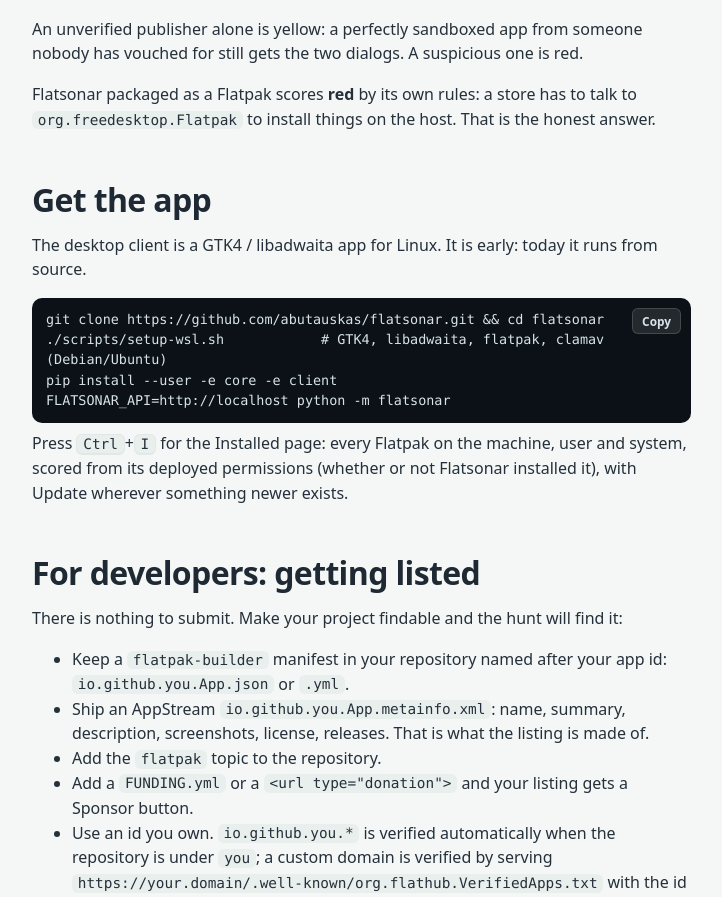
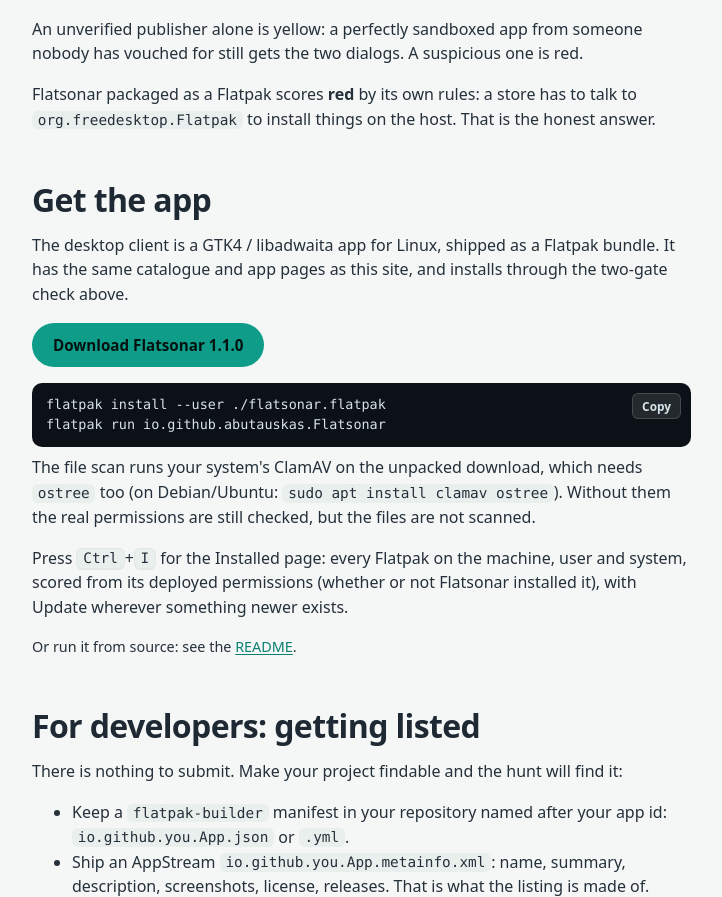
Before and after one commit to abutauskas/flatsonar, a FastAPI app: page /about in a window 1280 px wide. Shown: the part 3447-4344 px from the top of the page, without its empty margins (38-760 px from the left). Run offline with FastAPI, Linux system fonts and the light colour scheme; data that the repository does not hold is empty.

Commit message:
Release 1.1.0; point the site and README at the Flatpak download
The homepage's "Get Flatsonar" box and the About page still said the client
only ran from source and that a Flatpak was coming. Both now have a Download
button for the latest release's flatsonar.flatpak (a releases/latest URL, so
future releases need no template change) and the install/run commands; the
hero's "Get the desktop app" goes straight to that box. The About page notes
that the file scan uses the system's ClamAV and ostree. The README's "Get it"
section downloads and installs the bundle, and a new "Building the Flatpak"
section has the flatpak-builder and build-bundle commands.

Version 1.1.0 across client, core and server, the FastAPI app, the site,
the AppStream release notes, and the self-listing's latest_version and
bundle URL.

Co-Authored-By: Claude Opus 5.5 <noreply@anthropic.com>

```diff
--- a/client/flatsonar/__init__.py
+++ b/client/flatsonar/__init__.py
@@ -9,4 +9,4 @@ except (ImportError, ValueError):  # no PyGObject here (server-side tests); UI m
     pass
 
 APP_ID = "io.github.abutauskas.Flatsonar"
-VERSION = "1.0.0"
+VERSION = "1.1.0"
--- a/client/pyproject.toml
+++ b/client/pyproject.toml
@@ -4,7 +4,7 @@ build-backend = "setuptools.build_meta"
 
 [project]
 name = "flatsonar"
-version = "1.0.0"
+version = "1.1.0"
 description = "Flatsonar desktop client: an open-source Flatpak store (GTK4 + libadwaita)"
 license = "GPL-3.0-or-later"
 requires-python = ">=3.12"
--- a/core/pyproject.toml
+++ b/core/pyproject.toml
@@ -4,7 +4,7 @@ build-backend = "setuptools.build_meta"
 
 [project]
 name = "flatsonar-core"
-version = "1.0.0"
+version = "1.1.0"
 description = "Shared Flatpak manifest parsing, sandbox risk scoring and license checks for Flatsonar"
 license = "GPL-3.0-or-later"
 requires-python = ">=3.12"
--- a/server/flatsonar_server/main.py
+++ b/server/flatsonar_server/main.py
@@ -78,7 +78,7 @@ class CanonicalHostMiddleware(BaseHTTPMiddleware):
 app = FastAPI(
     title="Flatsonar",
     description="Open-source Flatpak apps, hunted from everywhere. Credits creators, flags risky sandboxes.",
-    version="1.0.0",
+    version="1.1.0",
     lifespan=_lifespan,
 )
 app.add_middleware(
--- a/server/flatsonar_server/seed_easter_eggs.py
+++ b/server/flatsonar_server/seed_easter_eggs.py
@@ -38,7 +38,7 @@ BRANCH = "master"
 MANIFEST_PATH = "client/io.github.abutauskas.Flatsonar.json"
 RAW_MANIFEST_URL = f"https://raw.githubusercontent.com/{REPO}/{BRANCH}/{MANIFEST_PATH}"
 ICON_URL = f"https://raw.githubusercontent.com/{REPO}/{BRANCH}/client/data/icons/io.github.abutauskas.Flatsonar.svg"
-BUNDLE_URL = f"{REPO_URL}/releases/download/v1.0.0/flatsonar.flatpak"
+BUNDLE_URL = f"{REPO_URL}/releases/download/v1.1.0/flatsonar.flatpak"
 
 SUMMARY = "An F-Droid-style store for open-source Flatpak apps. Yes, it lists itself."
 
@@ -96,7 +96,7 @@ def build_candidate() -> Candidate:
         license="GPL-3.0-or-later",
         developer_name="abutauskas",
         upstream_url=REPO_URL,
-        latest_version="1.0.0",
+        latest_version="1.1.0",
         stars=stats.get("stargazers_count"),
         forks=stats.get("forks_count"),
         repo_created_at=_parse_ts(stats.get("created_at")),
--- a/server/flatsonar_server/web/routes.py
+++ b/server/flatsonar_server/web/routes.py
@@ -34,7 +34,7 @@ SITE = {
     "tagline": "Open-source Flatpak apps, hunted from everywhere",
     "repo": "https://github.com/abutauskas/flatsonar",
     "issues": "https://github.com/abutauskas/flatsonar/issues",
-    "version": "1.0.0",
+    "version": "1.1.0",
 }
 
 # Wording shared with the desktop client (client/flatsonar/widgets.py).
--- a/server/flatsonar_server/web/templates/about.html
+++ b/server/flatsonar_server/web/templates/about.html
@@ -77,12 +77,13 @@
 
     <section id="get">
       <h2>Get the app</h2>
-      <p>The desktop client is a GTK4 / libadwaita app for Linux. It is early: today it runs from source.</p>
-      <div class="cmd" data-copy><code>git clone {{ site.repo }}.git &amp;&amp; cd flatsonar
-./scripts/setup-wsl.sh            # GTK4, libadwaita, flatpak, clamav (Debian/Ubuntu)
-pip install --user -e core -e client
-FLATSONAR_API={{ base_url(request) }} python -m flatsonar</code><button class="copy" type="button" aria-label="Copy">Copy</button></div>
+      <p>The desktop client is a GTK4 / libadwaita app for Linux, shipped as a Flatpak bundle. It has the same catalogue and app pages as this site, and installs through the two-gate check above.</p>
+      <p><a class="btn primary" href="{{ site.repo }}/releases/latest/download/flatsonar.flatpak">Download {{ site.name }} {{ site.version }}</a></p>
+      <div class="cmd" data-copy><code>flatpak install --user ./flatsonar.flatpak
+flatpak run io.github.abutauskas.Flatsonar</code><button class="copy" type="button" aria-label="Copy">Copy</button></div>
+      <p>The file scan runs your system's ClamAV on the unpacked download, which needs <code>ostree</code> too (on Debian/Ubuntu: <code>sudo apt install clamav ostree</code>). Without them the real permissions are still checked, but the files are not scanned.</p>
       <p>Press <kbd>Ctrl</kbd>+<kbd>I</kbd> for the Installed page: every Flatpak on the machine, user and system, scored from its deployed permissions (whether or not {{ site.name }} installed it), with Update wherever something newer exists.</p>
+      <p class="fine">Or run it from source: see the <a href="{{ site.repo }}#client-linux--wsl2" rel="noopener">README</a>.</p>
     </section>
 
     <section id="developers">
--- a/server/pyproject.toml
+++ b/server/pyproject.toml
@@ -4,7 +4,7 @@ build-backend = "setuptools.build_meta"
 
 [project]
 name = "flatsonar-server"
-version = "1.0.0"
+version = "1.1.0"
 description = "Flatsonar API server and crawler: hunts open-source Flatpak apps across Flathub, GitHub, GitLab and Codeberg"
 license = "GPL-3.0-or-later"
 requires-python = ">=3.12"
```
Also changed, not shown: client/data/io.github.abutauskas.Flatsonar.metainfo.xml (+11 -0 lines), server/flatsonar_server/web/templates/index.html (+5 -6 lines), README.md.
